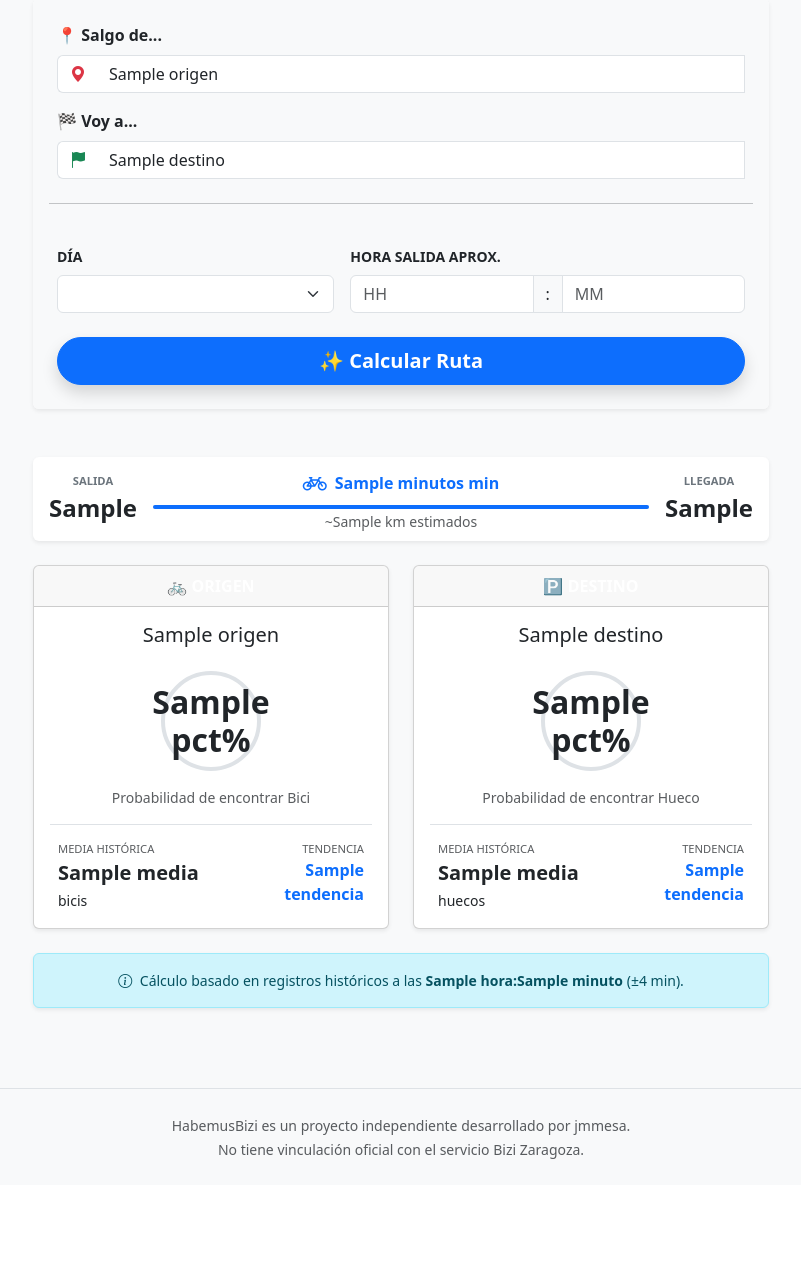
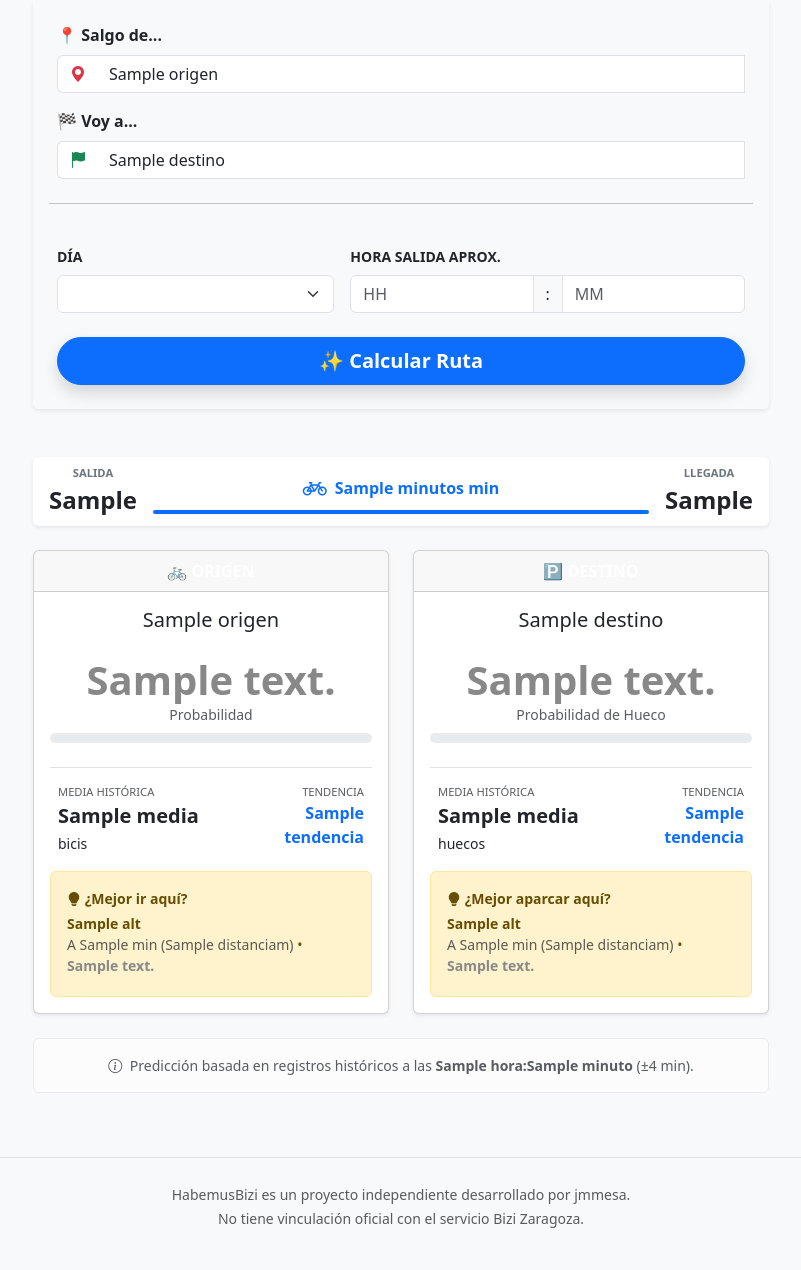
Before and after one commit to jmuzgza2/bizi_analytics, a Django app: template src/core/templates/core/planificador.html in a window 1280 px wide. Shown: the part 189-1459 px from the top of the page, without its empty margins (239-1040 px from the left). Before the commit the page ends 1348 px from the top, so only its background shows below. Run offline with Django 5.2, Linux system fonts and the light colour scheme; tables that the repository leaves empty hold one stand-in row (values such as "Sample post"); the template is opened without the code that fills it: values that come from a table or form of the project are taken from there, most other values are stand-ins (such as "Sample title", 1, 10 or a date in 2020).

Commit message:
Mejora planificador

```diff
--- a/src/core/templates/core/planificador.html
+++ b/src/core/templates/core/planificador.html
@@ -80,7 +80,6 @@
                             <small class="d-block fw-bold text-uppercase" style="font-size: 0.7rem;">Salida</small>
                             <span class="fs-4 text-dark fw-bold">{{ resultado.viaje.hora_salida }}</span>
                         </div>
-
                         <div class="text-center flex-grow-1 px-3">
                             <div class="d-flex align-items-center justify-content-center mb-1">
                                 <i class="bi bi-bicycle fs-4 text-primary me-2"></i>
@@ -89,15 +88,11 @@
                             <div class="progress" style="height: 4px;">
                                 <div class="progress-bar bg-primary" style="width: 100%"></div>
                             </div>
-                            <small class="text-muted">~{{ resultado.viaje.distancia_km }} km estimados</small>
                         </div>
-
                         <div class="text-center">
                             <small class="d-block fw-bold text-uppercase" style="font-size: 0.7rem;">Llegada</small>
                             <span class="fs-4 text-dark fw-bold">{{ resultado.viaje.hora_llegada }}</span>
-                            {% if resultado.viaje.cambio_dia %}
-                                <sup class="text-danger fw-bold" title="Día siguiente">+1</sup>
-                            {% endif %}
+                            {% if resultado.viaje.cambio_dia %}<sup class="text-danger fw-bold">+1</sup>{% endif %}
                         </div>
                     </div>
                 </div>
@@ -106,68 +101,113 @@
             <div class="row g-4 fade-in">
 
                 <div class="col-md-6">
-                    <div class="card h-100 border-{{ resultado.origen.color }} shadow-sm">
-                        <div class="card-header bg-{{ resultado.origen.color }} text-white text-center fw-bold">
+                    <div class="card h-100 border-{{ resultado.origen.nivel.clase }} shadow-sm">
+                        <div class="card-header bg-{{ resultado.origen.nivel.clase }} text-white text-center fw-bold">
                             🚲 ORIGEN
                         </div>
                         <div class="card-body text-center">
                             <h5 class="card-title text-truncate mb-4">{{ resultado.origen.nombre }}</h5>
-                            <div class="d-inline-flex align-items-center justify-content-center rounded-circle border border-4 border-{{ resultado.origen.color }} mb-3" style="width: 100px; height: 100px;">
-                                <span class="h2 m-0 fw-bold text-{{ resultado.origen.color }}">
-                                    {{ resultado.origen.pct }}%
+
+                            <div class="mb-2">
+                                <span class="display-6 fw-bold" style="color: {{ resultado.origen.nivel.color }}">
+                                    {{ resultado.origen.nivel.texto }}
                                 </span>
+                                <div class="text-muted small">Probabilidad</div>
                             </div>
-                            <p class="text-muted small mb-3">Probabilidad de encontrar Bici</p>
+
+                            <div class="progress mt-2 mb-4" style="height: 10px;">
+                                <div class="progress-bar" role="progressbar"
+                                     style="width: {{ resultado.origen.nivel.ancho }}%; background-color: {{ resultado.origen.nivel.color }};"
+                                     aria-valuenow="{{ resultado.origen.nivel.ancho }}" aria-valuemin="0" aria-valuemax="100"></div>
+                            </div>
+
                             <div class="d-flex justify-content-between px-2 pt-3 border-top">
                                 <div class="text-start">
                                     <small class="text-muted d-block" style="font-size: 0.7rem;">MEDIA HISTÓRICA</small>
-                                    <span class="fw-bold fs-5">{{ resultado.origen.media }}</span>
-                                    <small>bicis</small>
+                                    <span class="fw-bold fs-5">{{ resultado.origen.media }}</span> <small>bicis</small>
                                 </div>
                                 <div class="text-end">
                                     <small class="text-muted d-block" style="font-size: 0.7rem;">TENDENCIA</small>
                                     <span class="fw-bold text-primary">{{ resultado.origen.tendencia }}</span>
                                 </div>
                             </div>
+
+                            {% if resultado.origen.alternativas %}
+                            <div class="alert alert-warning mt-3 mb-0 text-start small">
+                                <div class="fw-bold mb-1"><i class="bi bi-lightbulb-fill"></i> ¿Mejor ir aquí?</div>
+                                <ul class="list-unstyled mb-0">
+                                    {% for alt in resultado.origen.alternativas %}
+                                    <li class="mb-1">
+                                        <strong>{{ alt.nombre }}</strong> <br>
+                                        <span class="text-muted">A {{ alt.tiempo_pie }} min ({{ alt.distancia }}m)</span> •
+                                        <span class="fw-bold" style="color: {{ alt.nivel.color }}">{{ alt.nivel.texto }}</span>
+                                    </li>
+                                    {% endfor %}
+                                </ul>
+                            </div>
+                            {% endif %}
                         </div>
                     </div>
                 </div>
 
                 <div class="col-md-6">
-                    <div class="card h-100 border-{{ resultado.destino.color }} shadow-sm">
-                        <div class="card-header bg-{{ resultado.destino.color }} text-white text-center fw-bold">
+                    <div class="card h-100 border-{{ resultado.destino.nivel.clase }} shadow-sm">
+                        <div class="card-header bg-{{ resultado.destino.nivel.clase }} text-white text-center fw-bold">
                             🅿️ DESTINO
                         </div>
                         <div class="card-body text-center">
                             <h5 class="card-title text-truncate mb-4">{{ resultado.destino.nombre }}</h5>
-                            <div class="d-inline-flex align-items-center justify-content-center rounded-circle border border-4 border-{{ resultado.destino.color }} mb-3" style="width: 100px; height: 100px;">
-                                <span class="h2 m-0 fw-bold text-{{ resultado.destino.color }}">
-                                    {{ resultado.destino.pct }}%
+
+                            <div class="mb-2">
+                                <span class="display-6 fw-bold" style="color: {{ resultado.destino.nivel.color }}">
+                                    {{ resultado.destino.nivel.texto }}
                                 </span>
+                                <div class="text-muted small">Probabilidad de Hueco</div>
                             </div>
-                            <p class="text-muted small mb-3">Probabilidad de encontrar Hueco</p>
+
+                            <div class="progress mt-2 mb-4" style="height: 10px;">
+                                <div class="progress-bar" role="progressbar"
+                                     style="width: {{ resultado.destino.nivel.ancho }}%; background-color: {{ resultado.destino.nivel.color }};"
+                                     aria-valuenow="{{ resultado.destino.nivel.ancho }}" aria-valuemin="0" aria-valuemax="100"></div>
+                            </div>
+
                             <div class="d-flex justify-content-between px-2 pt-3 border-top">
                                 <div class="text-start">
                                     <small class="text-muted d-block" style="font-size: 0.7rem;">MEDIA HISTÓRICA</small>
-                                    <span class="fw-bold fs-5">{{ resultado.destino.media }}</span>
-                                    <small>huecos</small>
+                                    <span class="fw-bold fs-5">{{ resultado.destino.media }}</span> <small>huecos</small>
                                 </div>
                                 <div class="text-end">
                                     <small class="text-muted d-block" style="font-size: 0.7rem;">TENDENCIA</small>
                                     <span class="fw-bold text-primary">{{ resultado.destino.tendencia }}</span>
                                 </div>
                             </div>
+
+                            {% if resultado.destino.alternativas %}
+                            <div class="alert alert-warning mt-3 mb-0 text-start small">
+                                <div class="fw-bold mb-1"><i class="bi bi-lightbulb-fill"></i> ¿Mejor aparcar aquí?</div>
+                                <ul class="list-unstyled mb-0">
+                                    {% for alt in resultado.destino.alternativas %}
+                                    <li class="mb-1">
+                                        <strong>{{ alt.nombre }}</strong> <br>
+                                        <span class="text-muted">A {{ alt.tiempo_pie }} min ({{ alt.distancia }}m)</span> •
+                                        <span class="fw-bold" style="color: {{ alt.nivel.color }}">{{ alt.nivel.texto }}</span>
+                                    </li>
+                                    {% endfor %}
+                                </ul>
+                            </div>
+                            {% endif %}
                         </div>
                     </div>
                 </div>
 
-            </div> <div class="alert alert-info mt-4 text-center small shadow-sm">
-                <i class="bi bi-info-circle me-1"></i>
-                Cálculo basado en registros históricos a las <strong>{{ form_data.hora }}:{{ form_data.minuto|default:"00" }}</strong> (±4 min).
             </div>
 
-            {% endif %} </div>
-    </div>
+            <div class="alert alert-light mt-4 text-center small text-muted">
+                <i class="bi bi-info-circle me-1"></i>
+                Predicción basada en registros históricos a las <strong>{{ form_data.hora }}:{{ form_data.minuto|default:"00" }}</strong> (±4 min).
+            </div>
+
+            {% endif %}    </div>
 </div>
 
 {% include 'core/includes/selector_modal.html' %}
```
Also changed, not shown: src/core/views.py (+141 -12 lines).
